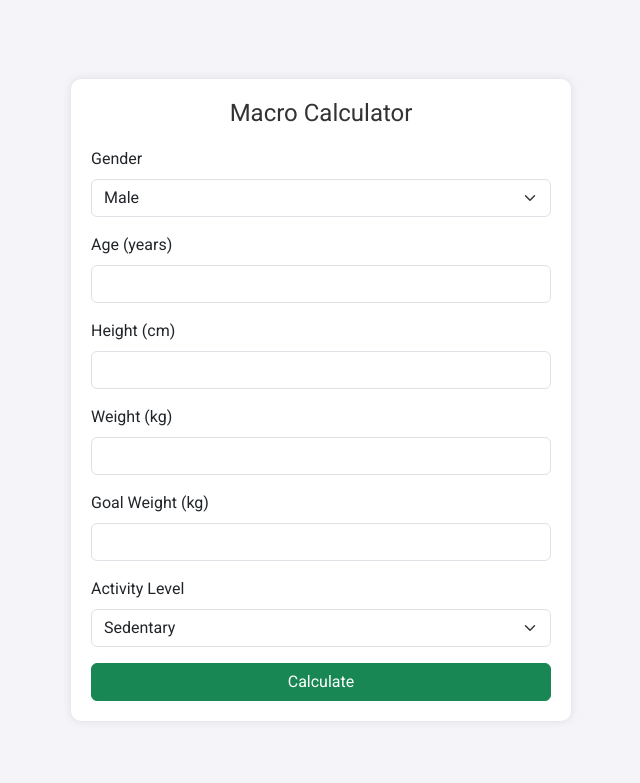
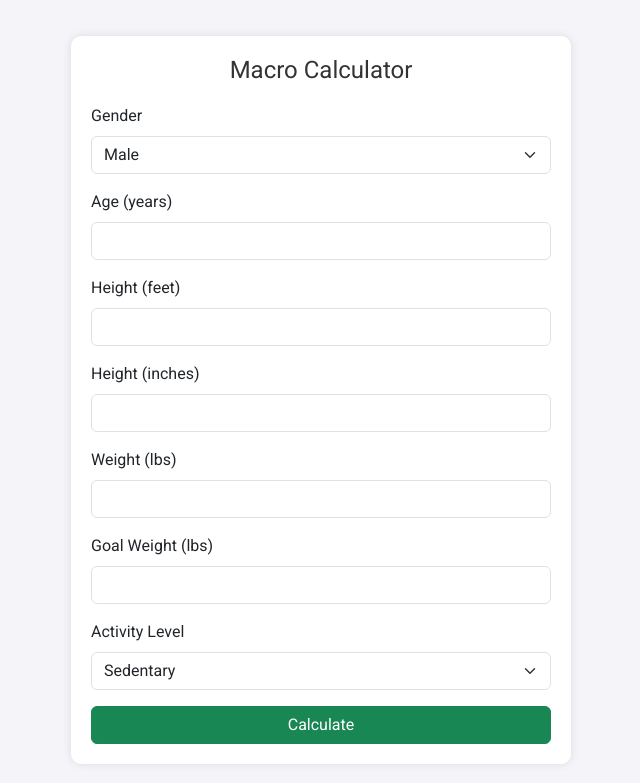
Before and after one commit to keenroudy22/LoseItNow, a Flask app: page / in a window 1280 px wide. Shown: the top 783 px of the page, without its empty margins (319-959 px from the left). Run offline with Flask 3, Linux system fonts and the light colour scheme.

Commit message:
Update index.html

```diff
--- a/templates/index.html
+++ b/templates/index.html
@@ -68,17 +68,22 @@
             </div>
 
             <div class="mb-3">
-                <label for="height" class="form-label">Height (cm)</label>
-                <input type="number" id="height" class="form-control" required>
+                <label for="heightFeet" class="form-label">Height (feet)</label>
+                <input type="number" id="heightFeet" class="form-control" required>
             </div>
 
             <div class="mb-3">
-                <label for="weight" class="form-label">Weight (kg)</label>
+                <label for="heightInches" class="form-label">Height (inches)</label>
+                <input type="number" id="heightInches" class="form-control" required>
+            </div>
+
+            <div class="mb-3">
+                <label for="weight" class="form-label">Weight (lbs)</label>
                 <input type="number" id="weight" class="form-control" required>
             </div>
 
             <div class="mb-3">
-                <label for="goalWeight" class="form-label">Goal Weight (kg)</label>
+                <label for="goalWeight" class="form-label">Goal Weight (lbs)</label>
                 <input type="number" id="goalWeight" class="form-control" required>
             </div>
 
@@ -104,7 +109,8 @@
             event.preventDefault();
             const gender = document.getElementById('gender').value;
             const age = document.getElementById('age').value;
-            const height = document.getElementById('height').value;
+            const heightFeet = document.getElementById('heightFeet').value;
+            const heightInches = document.getElementById('heightInches').value;
             const weight = document.getElementById('weight').value;
             const goalWeight = document.getElementById('goalWeight').value;
             const activityLevel = document.getElementById('activityLevel').value;
@@ -115,7 +121,7 @@
                     'Content-Type': 'application/json',
                 },
                 body: JSON.stringify({
-                    gender, age, height, weight, goalWeight, activityLevel
+                    gender, age, heightFeet, heightInches, weight, goalWeight, activityLevel
                 })
             });
 
```
